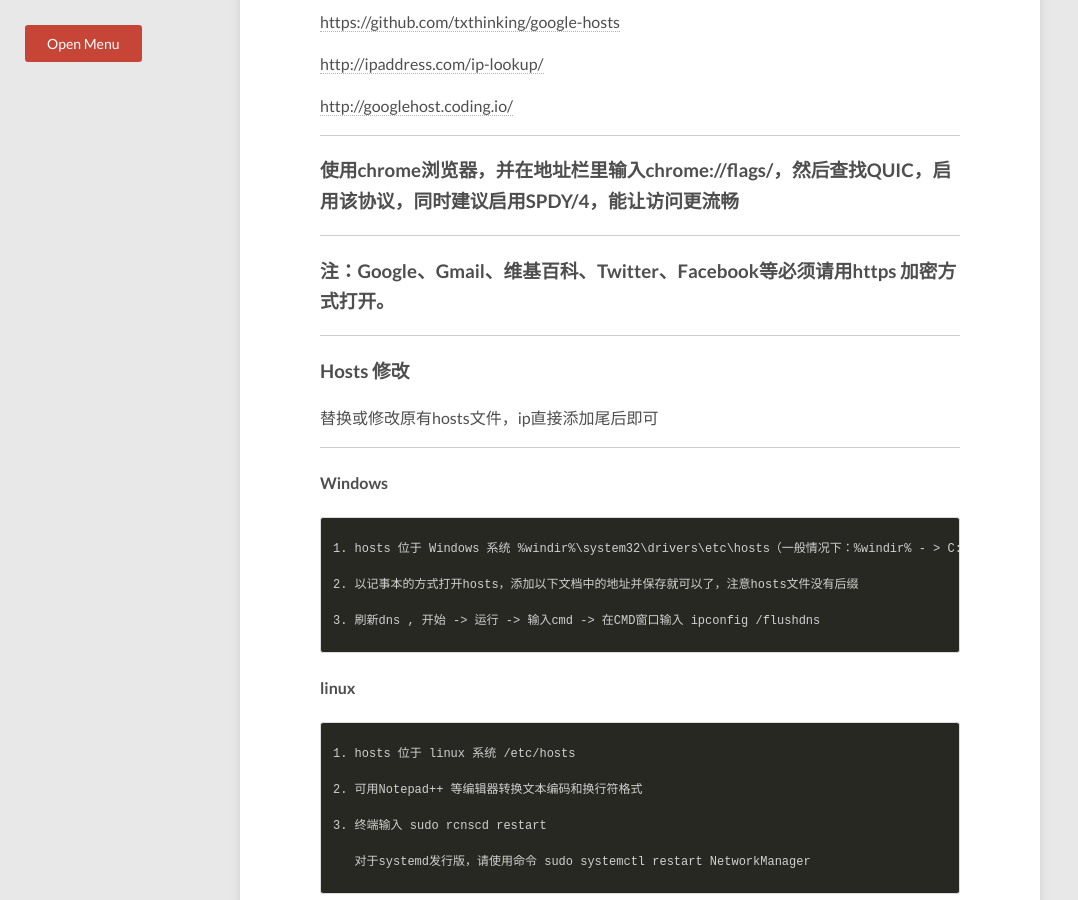
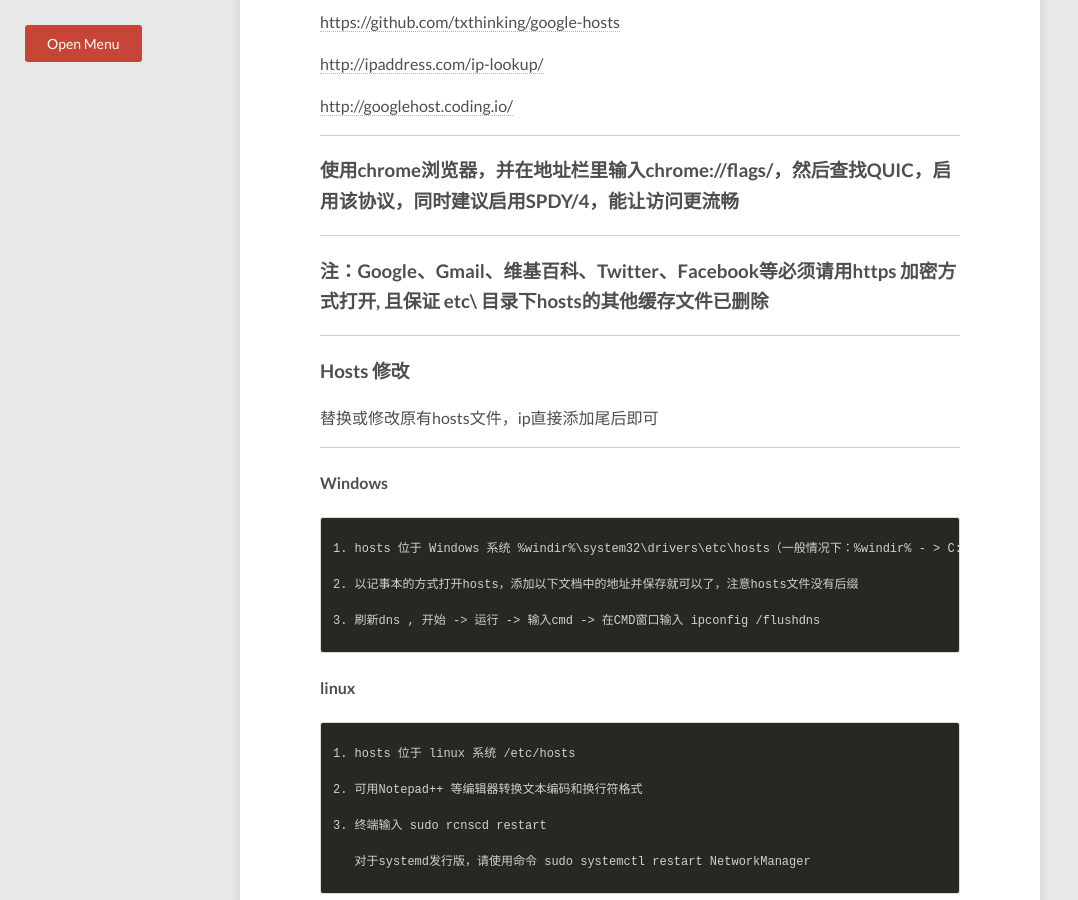
Before and after one commit to tengbinlive/tengbinlive.github.io, a Jekyll site: the page built from _posts/2016-04-11-live-hosts.md, in a window 1280 px wide and 900 px high, scrolled down 622 px. Shown: the whole window, without its empty margins (0-1078 px from the left). Built offline with Jekyll 4.4.1, drawn with Linux system fonts in a browser that asks for light colours; nearby versions of some CDN libraries.

Commit message:
Update 2016-04-11-live-hosts.md

```diff
--- a/_posts/2016-04-11-live-hosts.md
+++ b/_posts/2016-04-11-live-hosts.md
@@ -27,7 +27,7 @@
 ---
 
 
-### 注：Google、Gmail、维基百科、Twitter、Facebook等必须请用https 加密方式打开。
+### 注：Google、Gmail、维基百科、Twitter、Facebook等必须请用https 加密方式打开, 且保证 etc\ 目录下hosts的其他缓存文件已删除
 
 ---
 
```
